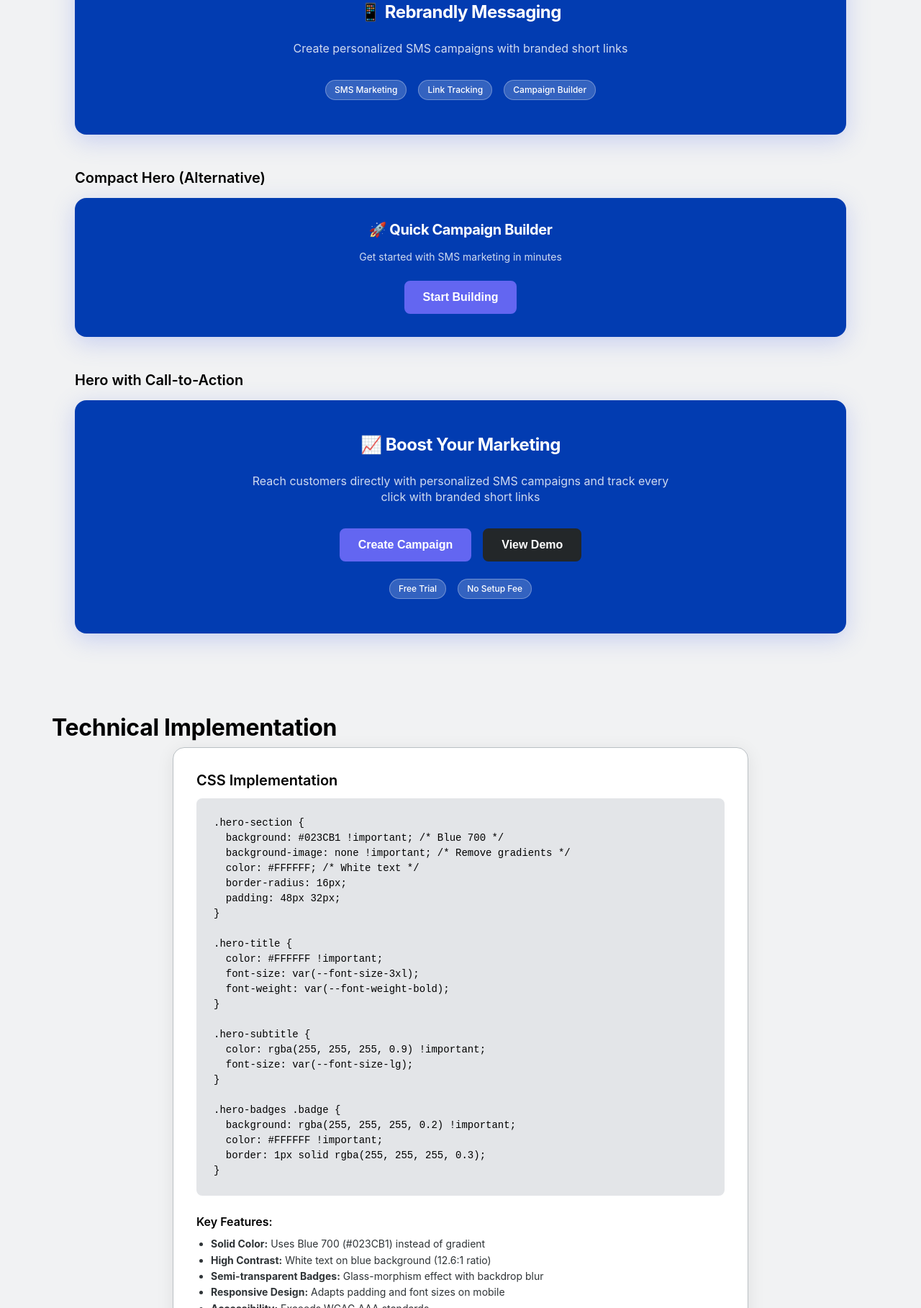
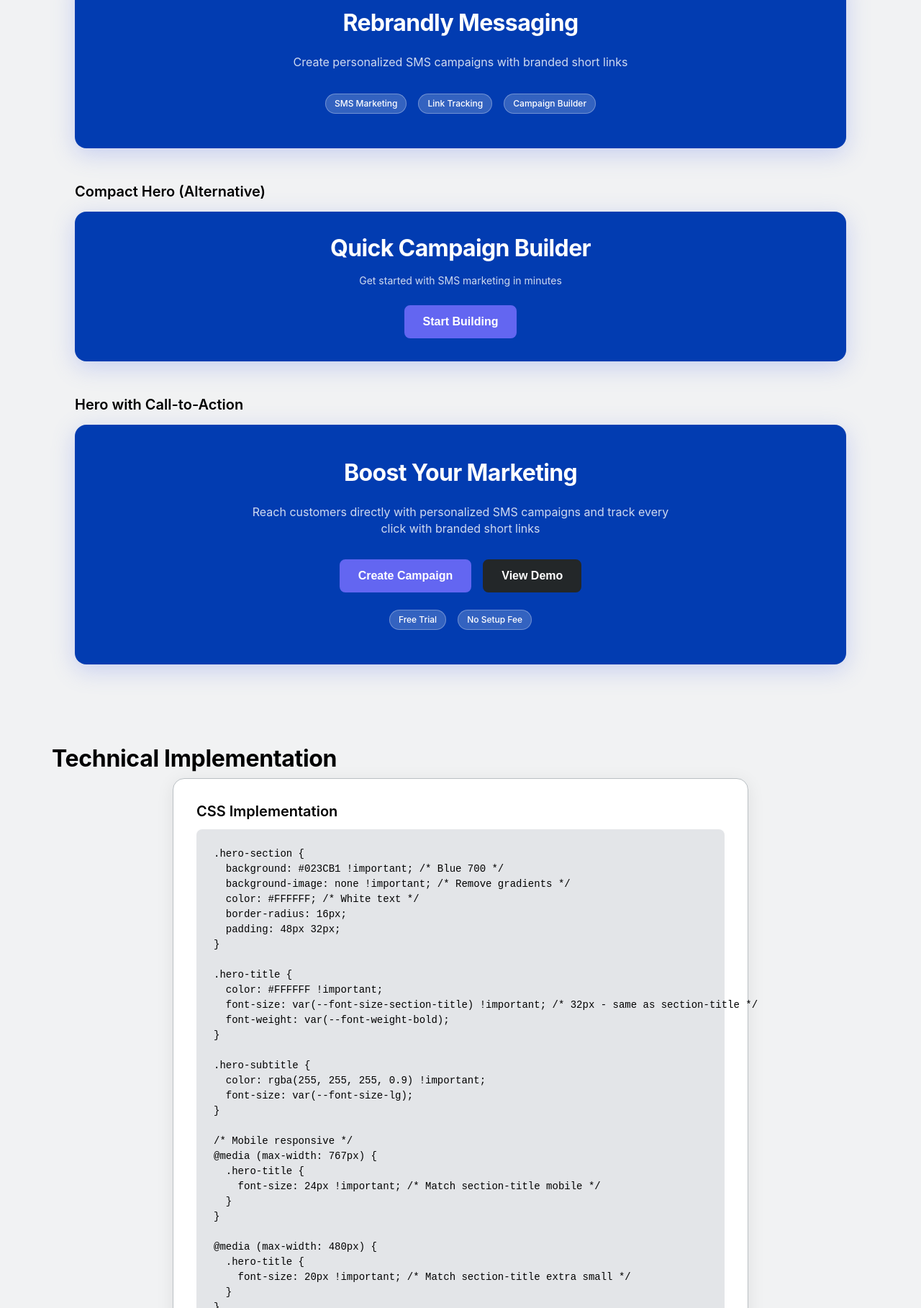
Before and after one commit to brandonkeao/rebrandly-messaging-mvp, a website: page hero-section-demo.html in a window 1280 px wide. Shown: the part 983-2800 px from the top of the page at 72% size. Drawn offline with Linux system fonts and the light colour scheme.

Commit message:
feat: update hero title to section-title font size and remove icon
HERO TITLE UPDATES:
- Change font size from var(--font-size-3xl) to var(--font-size-section-title)
- Hero title now uses 32px (same as section-title component)
- Remove mobile phone icon (📱) from 'Rebrandly Messaging' text
- Maintain consistent typography hierarchy throughout application

RESPONSIVE FONT SIZING:
- Desktop: 32px (matches section-title)
- Mobile (767px): 24px (matches section-title mobile)
- Extra Small (480px): 20px (matches section-title extra small)
- Consistent responsive behavior with other section titles

TEMPLATE UPDATES:
- Update js/views.js to remove icon from hero title
- Change from '📱 Rebrandly Messaging' to 'Rebrandly Messaging'
- Maintain clean, professional appearance

CSS IMPLEMENTATION:
- Update getting-started-improvements.css with new font-size
- Add !important declaration to ensure override
- Update mobile responsive breakpoints to match section-title behavior
- Maintain proper line-height and spacing

DEMO PAGE UPDATES:
- Update hero-section-demo.html to reflect changes
- Remove icons from all hero examples
- Update CSS implementation documentation
- Show correct font sizes in mobile preview
- Update technical implementation details

VISUAL CONSISTENCY:
- Hero title now matches section-title typography scale
- Consistent font sizing across all page sections
- Professional appearance without decorative icons
- Better typography hierarchy alignment

ACCESSIBILITY MAINTAINED:
- Proper contrast ratios preserved (12.6:1)
- Responsive font scaling for readability
- Consistent focus states and interactions
- WCAG AAA compliance maintained

The hero title now uses the same font size as section-title (32px)
and presents as clean 'Rebrandly Messaging' without the mobile icon,
creating better visual consistency throughout the application.

```diff
--- a/css/getting-started-improvements.css
+++ b/css/getting-started-improvements.css
@@ -25,7 +25,7 @@
 
 .hero-title {
   color: #FFFFFF !important; /* White text on blue background */
-  font-size: var(--font-size-3xl);
+  font-size: var(--font-size-section-title) !important; /* Same as section-title: 32px */
   font-weight: var(--font-weight-bold);
   margin-bottom: var(--space-md);
   line-height: var(--line-height-tight);
@@ -66,7 +66,7 @@
   }
 
   .hero-title {
-    font-size: var(--font-size-2xl);
+    font-size: 24px !important; /* Match section-title mobile size */
   }
 
   .hero-subtitle {
@@ -80,6 +80,12 @@
 
   .hero-badges .badge {
     width: fit-content;
+  }
+}
+
+@media (max-width: 480px) {
+  .hero-title {
+    font-size: 20px !important; /* Match section-title extra small mobile size */
   }
 }
 
--- a/hero-section-demo.html
+++ b/hero-section-demo.html
@@ -30,7 +30,7 @@
         <!-- Updated Hero Section -->
         <div class="hero-section">
             <div class="hero-content">
-                <h1 class="hero-title">📱 Rebrandly Messaging</h1>
+                <h1 class="hero-title">Rebrandly Messaging</h1>
                 <p class="hero-subtitle">Create personalized SMS campaigns with branded short links</p>
                 <div class="hero-badges">
                     <span class="badge badge-primary">SMS Marketing</span>
@@ -82,7 +82,7 @@
                     <h3 class="app-section-title-website">Standard Hero (Current)</h3>
                     <div class="hero-section">
                         <div class="hero-content">
-                            <h1 class="hero-title">📱 Rebrandly Messaging</h1>
+                            <h1 class="hero-title">Rebrandly Messaging</h1>
                             <p class="hero-subtitle">Create personalized SMS campaigns with branded short links</p>
                             <div class="hero-badges">
                                 <span class="badge badge-primary">SMS Marketing</span>
@@ -98,7 +98,7 @@
                     <h3 class="app-section-title-website">Compact Hero (Alternative)</h3>
                     <div class="hero-section" style="padding: 32px;">
                         <div class="hero-content">
-                            <h1 class="hero-title" style="font-size: var(--font-size-2xl); margin-bottom: var(--space-sm);">🚀 Quick Campaign Builder</h1>
+                            <h1 class="hero-title" style="margin-bottom: var(--space-sm);">Quick Campaign Builder</h1>
                             <p class="hero-subtitle" style="font-size: var(--font-size-base); margin-bottom: var(--space-md);">Get started with SMS marketing in minutes</p>
                             <button class="btn-website-primary">Start Building</button>
                         </div>
@@ -110,7 +110,7 @@
                     <h3 class="app-section-title-website">Hero with Call-to-Action</h3>
                     <div class="hero-section">
                         <div class="hero-content">
-                            <h1 class="hero-title">📈 Boost Your Marketing</h1>
+                            <h1 class="hero-title">Boost Your Marketing</h1>
                             <p class="hero-subtitle">Reach customers directly with personalized SMS campaigns and track every click with branded short links</p>
                             <div style="display: flex; gap: var(--space-sm); justify-content: center; flex-wrap: wrap; margin-bottom: var(--space-md);">
                                 <button class="btn-website-primary">Create Campaign</button>
@@ -142,7 +142,7 @@
 
 .hero-title {
   color: #FFFFFF !important;
-  font-size: var(--font-size-3xl);
+  font-size: var(--font-size-section-title) !important; /* 32px - same as section-title */
   font-weight: var(--font-weight-bold);
 }
 
@@ -151,10 +151,17 @@
   font-size: var(--font-size-lg);
 }
 
-.hero-badges .badge {
-  background: rgba(255, 255, 255, 0.2) !important;
-  color: #FFFFFF !important;
-  border: 1px solid rgba(255, 255, 255, 0.3);
+/* Mobile responsive */
+@media (max-width: 767px) {
+  .hero-title {
+    font-size: 24px !important; /* Match section-title mobile */
+  }
+}
+
+@media (max-width: 480px) {
+  .hero-title {
+    font-size: 20px !important; /* Match section-title extra small */
+  }
 }</pre>
                 </div>
 
@@ -176,7 +183,7 @@
                 <div style="max-width: 375px; margin: 0 auto; border: 2px solid var(--color-border); border-radius: 20px; padding: 20px; background: var(--color-surface);">
                     <div class="hero-section" style="padding: 32px 20px; margin-bottom: 16px;">
                         <div class="hero-content">
-                            <h1 class="hero-title" style="font-size: var(--font-size-2xl);">📱 Rebrandly Messaging</h1>
+                            <h1 class="hero-title">Rebrandly Messaging</h1>
                             <p class="hero-subtitle" style="font-size: var(--font-size-base);">Create personalized SMS campaigns with branded short links</p>
                             <div class="hero-badges" style="flex-direction: column; align-items: center;">
                                 <span class="badge badge-primary">SMS Marketing</span>
@@ -185,7 +192,7 @@
                             </div>
                         </div>
                     </div>
-                    <p class="text-center small-text">Mobile view with stacked badges and adjusted spacing</p>
+                    <p class="text-center small-text">Mobile view with stacked badges and section-title font size</p>
                 </div>
             </div>
         </div>
--- a/js/views.js
+++ b/js/views.js
@@ -10,7 +10,7 @@
                 <!-- Hero Section -->
                 <div class="hero-section">
                     <div class="hero-content">
-                        <h1 class="hero-title">📱 Rebrandly Messaging</h1>
+                        <h1 class="hero-title">Rebrandly Messaging</h1>
                         <p class="hero-subtitle">Create personalized SMS campaigns with branded short links</p>
                         <div class="hero-badges">
                             <span class="badge badge-primary">SMS Marketing</span>
```
